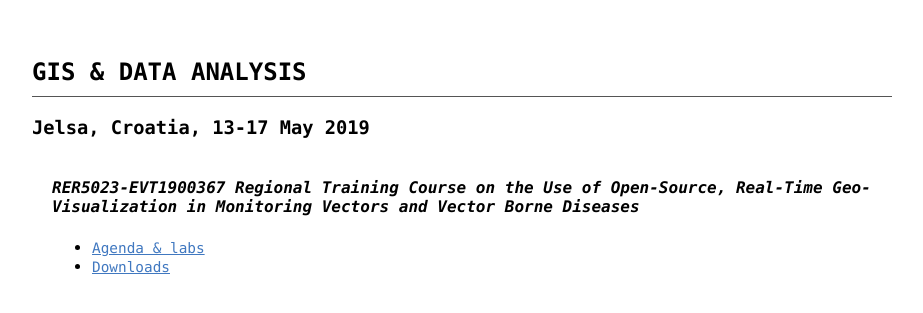
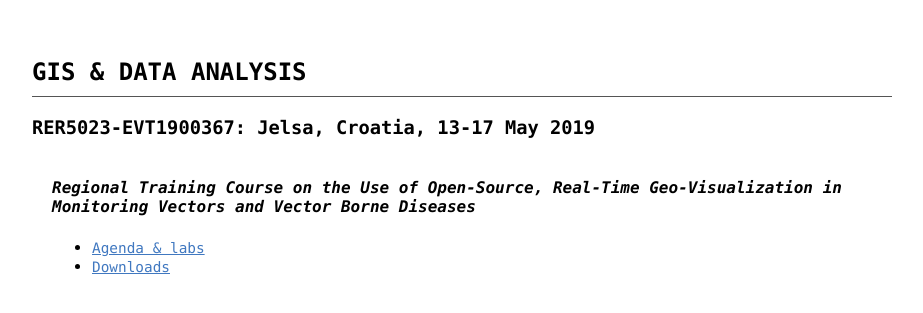
Before and after one commit to franckalbinet/gis-training-jelsa, a plain HTML site: page index.html in a window 1280 px wide. Shown: the part 81-394 px from the top of the page, without its empty margins (178-1101 px from the left). Drawn offline with Linux system fonts and the light colour scheme.

Commit message:
Update index.html

```diff
--- a/index.html
+++ b/index.html
@@ -37,9 +37,9 @@
 
 <h2>GIS & DATA ANALYSIS</h2>
 
-<h3>Jelsa, Croatia, 13-17 May 2019</h3>
+<h3>RER5023-EVT1900367: Jelsa, Croatia, 13-17 May 2019</h3>
 <div class="course-content">
-  <h4>RER5023-EVT1900367 Regional Training Course on the Use of Open-Source, Real-Time Geo-Visualization in Monitoring Vectors and Vector Borne Diseases</h4>
+  <h4>Regional Training Course on the Use of Open-Source, Real-Time Geo-Visualization in Monitoring Vectors and Vector Borne Diseases</h4>
   <ul>
     <li>
       <a href="https://github.com/franckalbinet/training-courses/blob/gh-pages/gis/animal-health/ghana-2016/src/agenda.md">Agenda & labs</a>
```
